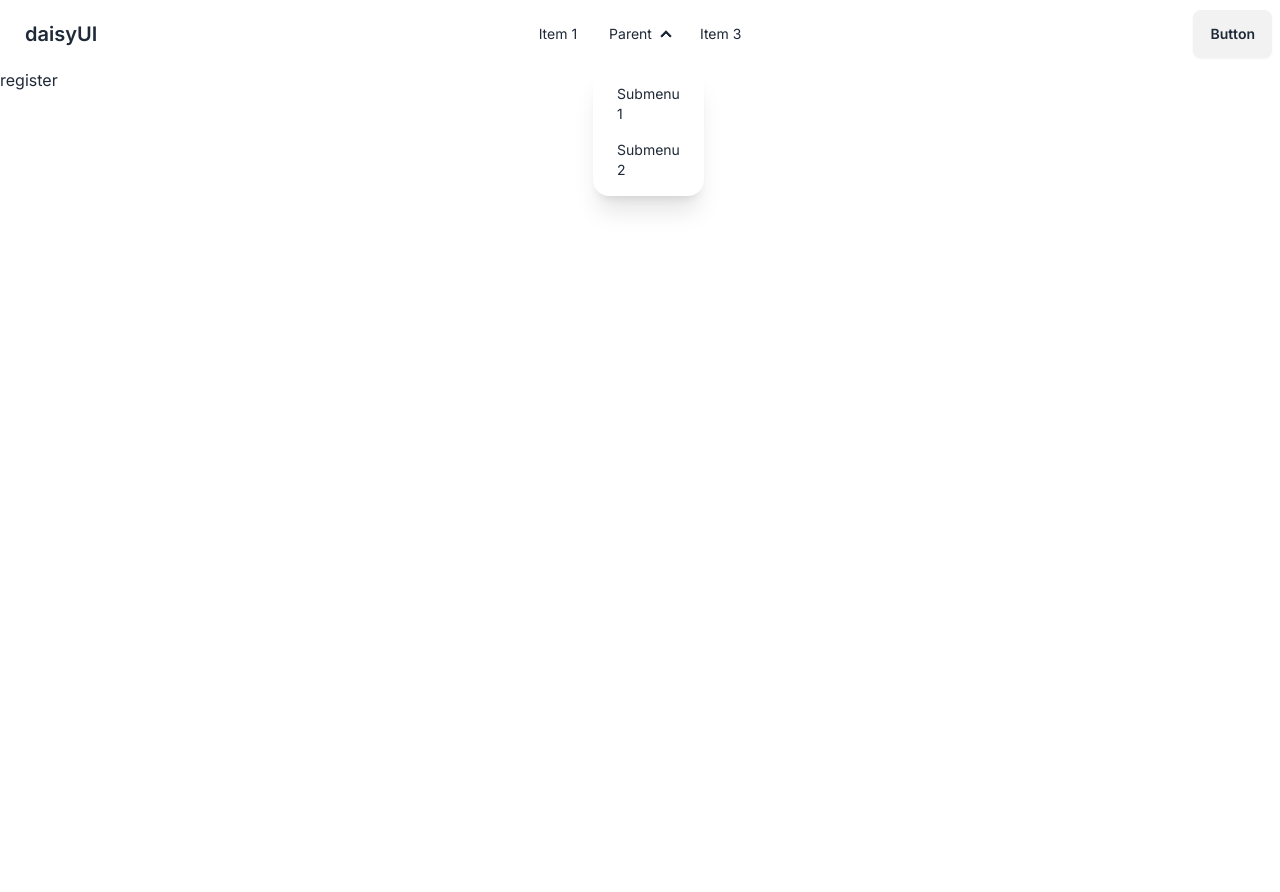
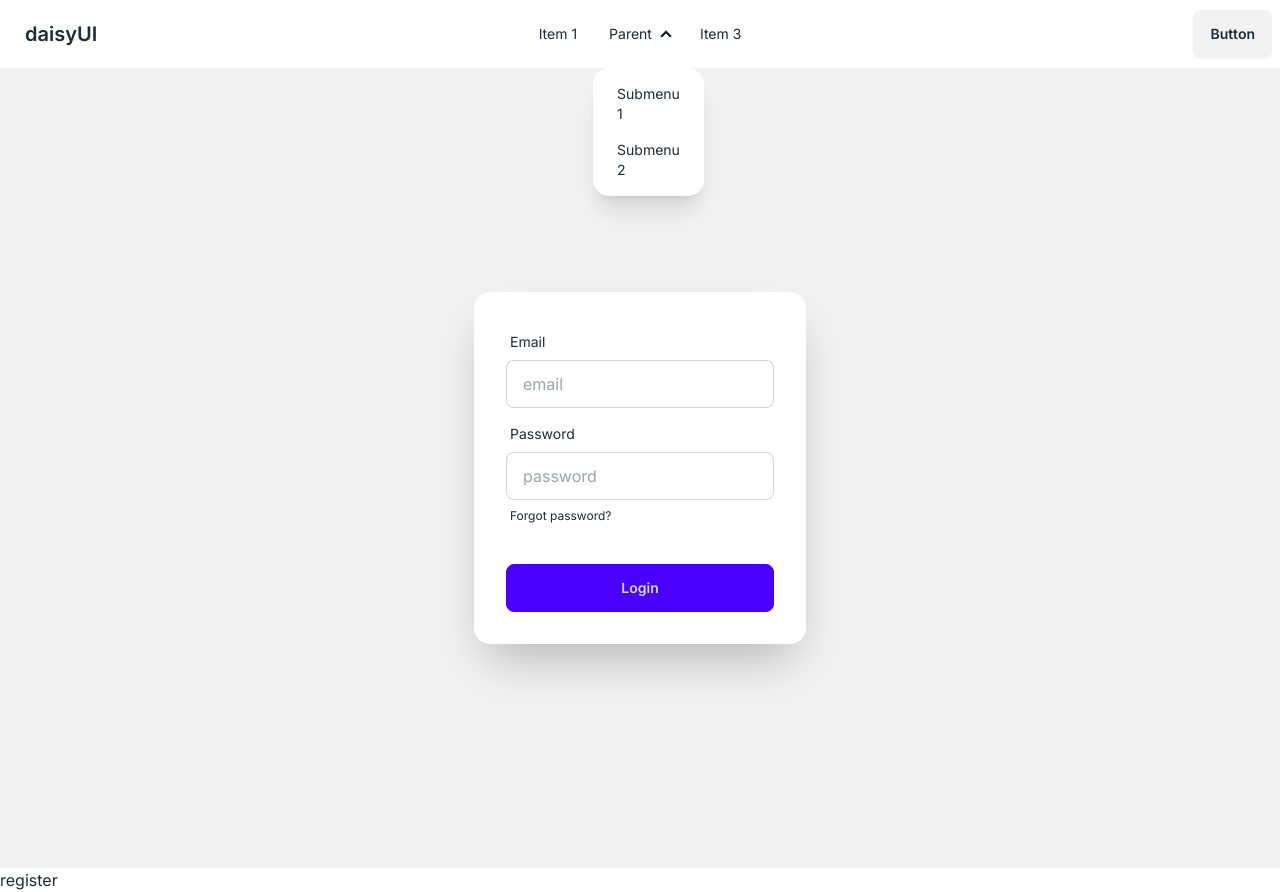
Before and after one commit to Abrar-404/Formos, a Next.js app: page / in a window 1280 px wide. Both pictures are taken after a click on the heading "Parent". Before the commit the page ends 800 px from the top, so only its background shows below. Built offline with nearby package versions, Linux system fonts and the light colour scheme.

Commit message:
added form to home

```diff
--- a/src/app/api/users/route.js
+++ b/src/app/api/users/route.js
@@ -1,8 +1,8 @@
-import { connectionSRT } from "@/lib/db";
-import mongoose from "mongoose";
-import { NextResponse } from "next/server";
+import { connectionSRT } from '@/lib/db';
+import mongoose from 'mongoose';
+import { NextResponse } from 'next/server';
 
 export async function GET() {
- await mongoose.connect(connectionSRT)
-  return NextResponse.json({result:true})
+  //  await mongoose.connect(connectionSRT)
+  return NextResponse.json({ result: true });
 }
--- /dev/null
+++ b/src/app/components/HomeForm/HomeForm.jsx
@@ -0,0 +1,46 @@
+const HomeForm = () => {
+  return (
+    <div>
+      <div className="hero min-h-screen bg-base-200">
+        <div className="hero-content flex-col lg:flex-row-reverse">
+          <div className="card shrink-0 w-full max-w-sm shadow-2xl bg-base-100">
+            <form className="card-body">
+              <div className="form-control">
+                <label className="label">
+                  <span className="label-text">Email</span>
+                </label>
+                <input
+                  type="email"
+                  placeholder="email"
+                  className="input input-bordered"
+                  required
+                />
+              </div>
+              <div className="form-control">
+                <label className="label">
+                  <span className="label-text">Password</span>
+                </label>
+                <input
+                  type="password"
+                  placeholder="password"
+                  className="input input-bordered"
+                  required
+                />
+                <label className="label">
+                  <a href="#" className="label-text-alt link link-hover">
+                    Forgot password?
+                  </a>
+                </label>
+              </div>
+              <div className="form-control mt-6">
+                <button className="btn btn-primary">Login</button>
+              </div>
+            </form>
+          </div>
+        </div>
+      </div>
+    </div>
+  );
+};
+
+export default HomeForm;
--- /dev/null
+++ b/src/app/components/Navbar/Navbar.jsx
@@ -0,0 +1,79 @@
+const Navbar = () => {
+  return (
+    <div>
+      <div className="navbar bg-base-100">
+        <div className="navbar-start">
+          <div className="dropdown">
+            <div tabIndex={0} role="button" className="btn btn-ghost lg:hidden">
+              <svg
+                xmlns="http://www.w3.org/2000/svg"
+                className="h-5 w-5"
+                fill="none"
+                viewBox="0 0 24 24"
+                stroke="currentColor"
+              >
+                <path
+                  strokeLinecap="round"
+                  strokeLinejoin="round"
+                  strokeWidth="2"
+                  d="M4 6h16M4 12h8m-8 6h16"
+                />
+              </svg>
+            </div>
+            <ul
+              tabIndex={0}
+              className="menu menu-sm dropdown-content mt-3 z-[1] p-2 shadow bg-base-100 rounded-box w-52"
+            >
+              <li>
+                <a>Item 1</a>
+              </li>
+              <li>
+                <a>Parent</a>
+                <ul className="p-2">
+                  <li>
+                    <a>Submenu 1</a>
+                  </li>
+                  <li>
+                    <a>Submenu 2</a>
+                  </li>
+                </ul>
+              </li>
+              <li>
+                <a>Item 3</a>
+              </li>
+            </ul>
+          </div>
+          <a className="btn btn-ghost text-xl">daisyUI</a>
+        </div>
+        <div className="navbar-center hidden lg:flex">
+          <ul className="menu menu-horizontal px-1">
+            <li>
+              <a>Item 1</a>
+            </li>
+            <li>
+              <details>
+                <summary>Parent</summary>
+                <ul className="p-2">
+                  <li>
+                    <a>Submenu 1</a>
+                  </li>
+                  <li>
+                    <a>Submenu 2</a>
+                  </li>
+                </ul>
+              </details>
+            </li>
+            <li>
+              <a>Item 3</a>
+            </li>
+          </ul>
+        </div>
+        <div className="navbar-end">
+          <a className="btn">Button</a>
+        </div>
+      </div>
+    </div>
+  );
+};
+
+export default Navbar;
--- a/src/app/page.js
+++ b/src/app/page.js
@@ -1,80 +1,12 @@
-import Link from "next/link";
-
+import Link from 'next/link';
+import Navbar from './components/Navbar/Navbar';
+import HomeForm from './components/HomeForm/HomeForm';
 
 const HomePage = () => {
   return (
     <div>
-      <div className="navbar bg-base-100">
-        <div className="navbar-start">
-          <div className="dropdown">
-            <div tabIndex={0} role="button" className="btn btn-ghost lg:hidden">
-              <svg
-                xmlns="http://www.w3.org/2000/svg"
-                className="h-5 w-5"
-                fill="none"
-                viewBox="0 0 24 24"
-                stroke="currentColor"
-              >
-                <path
-                  strokeLinecap="round"
-                  strokeLinejoin="round"
-                  strokeWidth="2"
-                  d="M4 6h16M4 12h8m-8 6h16"
-                />
-              </svg>
-            </div>
-            <ul
-              tabIndex={0}
-              className="menu menu-sm dropdown-content mt-3 z-[1] p-2 shadow bg-base-100 rounded-box w-52"
-            >
-              <li>
-                <a>Item 1</a>
-              </li>
-              <li>
-                <a>Parent</a>
-                <ul className="p-2">
-                  <li>
-                    <a>Submenu 1</a>
-                  </li>
-                  <li>
-                    <a>Submenu 2</a>
-                  </li>
-                </ul>
-              </li>
-              <li>
-                <a>Item 3</a>
-              </li>
-            </ul>
-          </div>
-          <a className="btn btn-ghost text-xl">daisyUI</a>
-        </div>
-        <div className="navbar-center hidden lg:flex">
-          <ul className="menu menu-horizontal px-1">
-            <li>
-              <a>Item 1</a>
-            </li>
-            <li>
-              <details>
-                <summary>Parent</summary>
-                <ul className="p-2">
-                  <li>
-                    <a>Submenu 1</a>
-                  </li>
-                  <li>
-                    <a>Submenu 2</a>
-                  </li>
-                </ul>
-              </details>
-            </li>
-            <li>
-              <a>Item 3</a>
-            </li>
-          </ul>
-        </div>
-        <div className="navbar-end">
-          <a className="btn">Button</a>
-        </div>
-      </div>
+      <Navbar></Navbar>
+      <HomeForm></HomeForm>
       <Link href="/register">
         <button>register</button>
       </Link>
```
